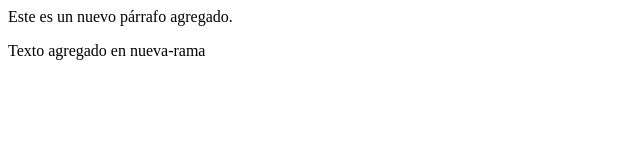
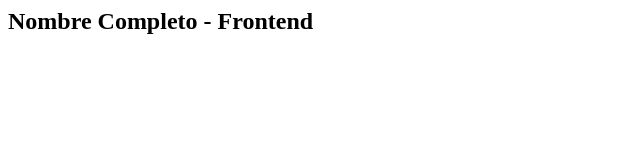
Before and after one commit to Nyzer2/Laboratorio2IDWeb, a plain HTML site: page index.html in a window 1280 px wide. Shown: the whole page, without its empty margins (0-640 px from the left). Drawn offline with Linux system fonts and the light colour scheme.

Commit message:
Frontend: agregar index.html y styles.css

```diff
--- a/index.html
+++ b/index.html
@@ -1,2 +1 @@
-<p>Este es un nuevo párrafo agregado.</p>
-<p>Texto agregado en nueva-rama</p>
+<h2>Nombre Completo - Frontend</h2>
--- /dev/null
+++ b/styles.css
@@ -0,0 +1 @@
+p { color: red; }
```
